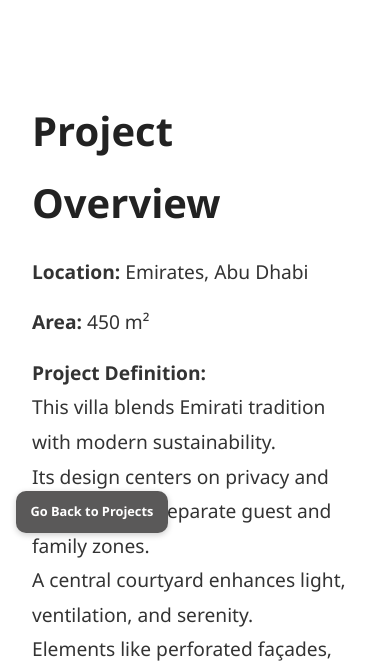
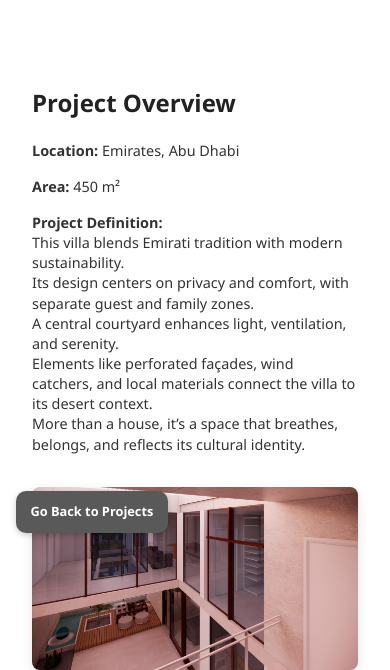
Before and after one commit to DenaAlharbi/BArch-Portfolio, a plain HTML site: page project_pages/project1.html in a window 390 px wide. Shown: the part 295-965 px from the top of the page. Drawn offline with Linux system fonts and the light colour scheme.

Commit message:
font edits

```diff
--- a/CSS/projectStyle.css
+++ b/CSS/projectStyle.css
@@ -156,3 +156,15 @@ h2 {
         border-radius: 10px;    /* slightly more rounded */
     }
 }
+@media screen and (max-width: 700px) {
+    /* Project description text */
+    section h1{
+        font-size: 1.5rem;
+    }
+    section h2,
+    .about-text,
+    .intro-description p {
+        font-size: 0.9rem;   /* smaller text */
+        line-height: 1.4;    /* tighter spacing */
+    }
+}
```
